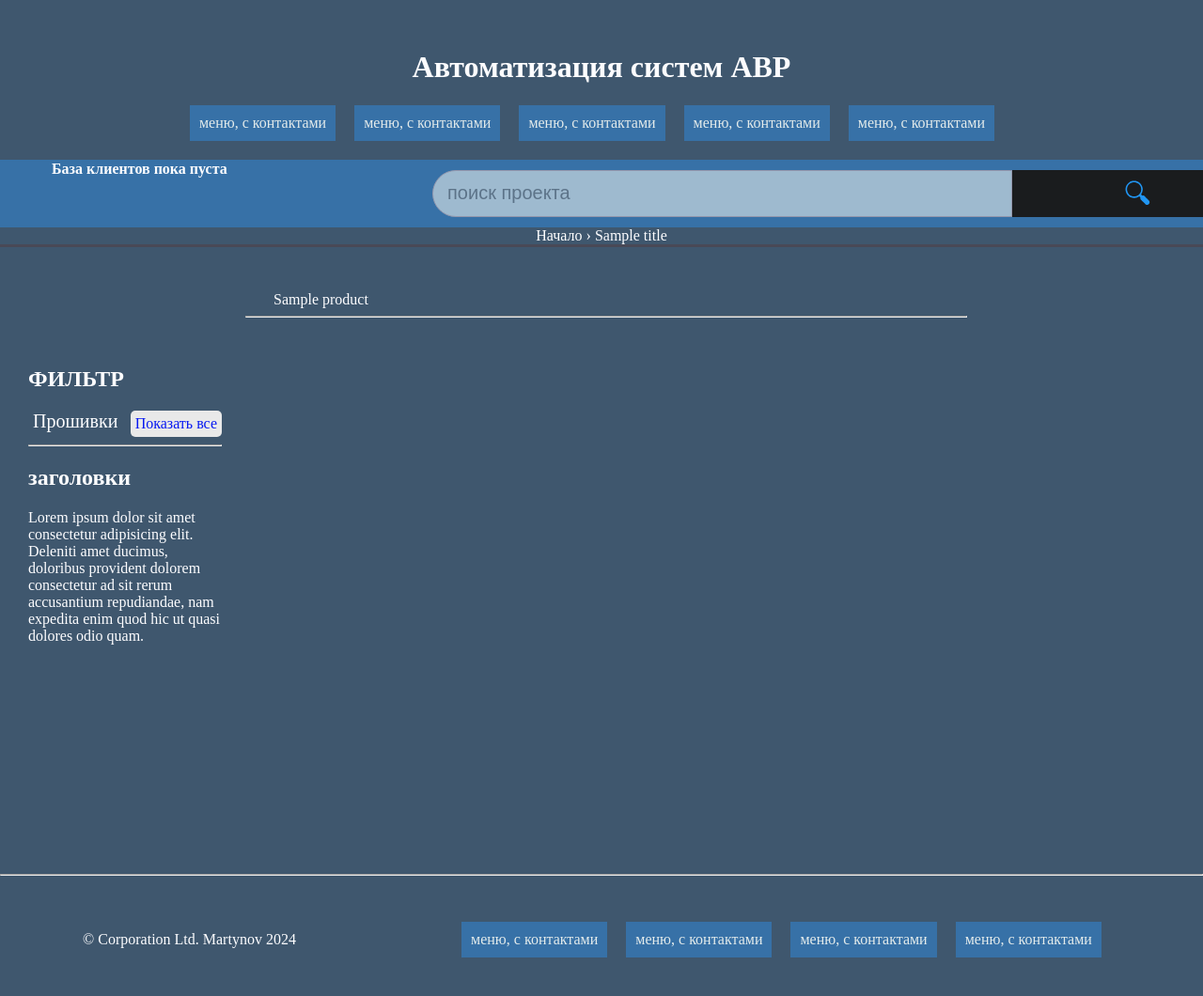
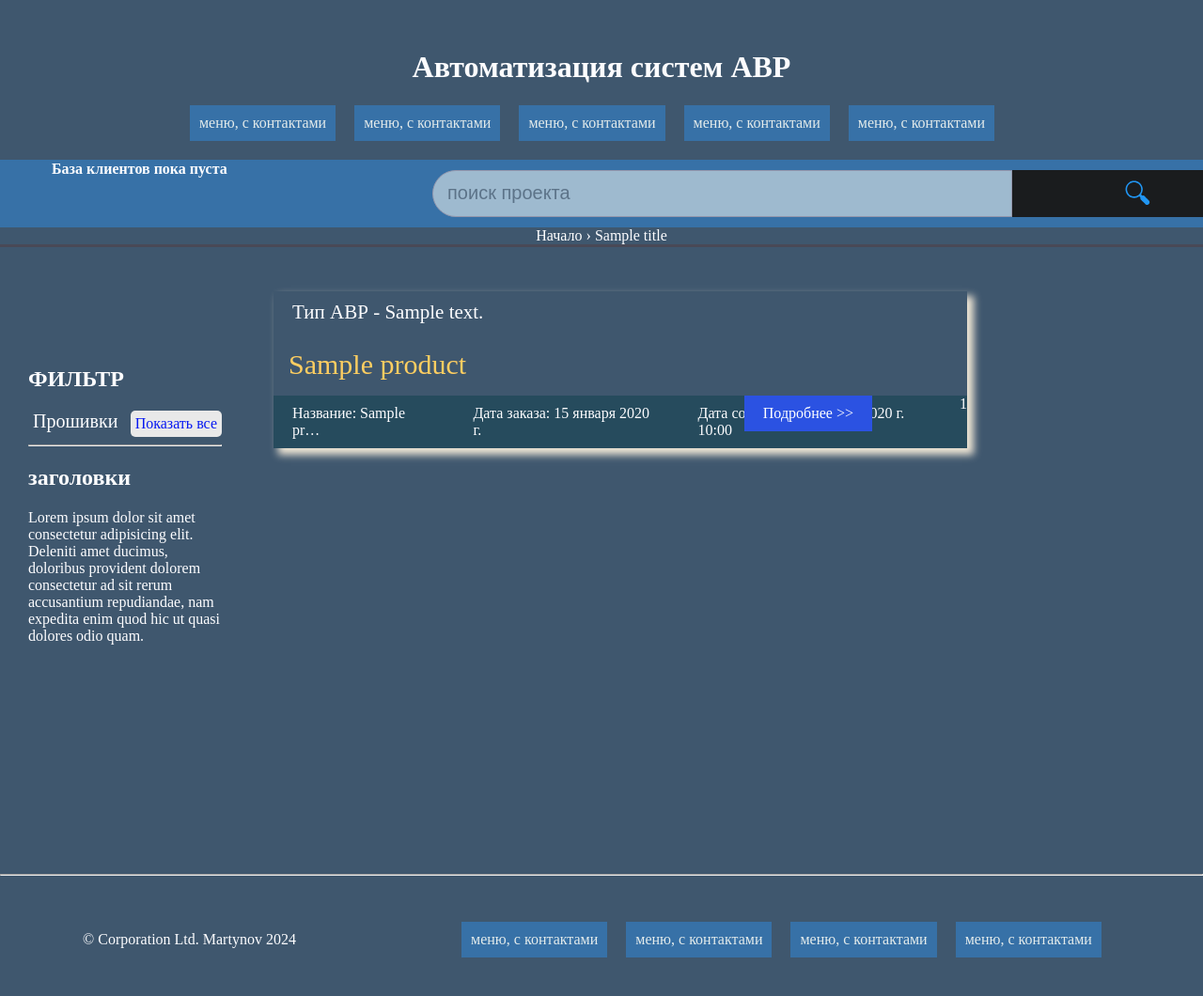
Before and after one commit to vikneo/Algorithm-for-AVR-systems, a Django app: template system_avr/templates/product/product_list.html in a window 1280 px wide; the page is wider, and only the part inside the window is pictured. Shown: that part at 94% size. Run offline with Django 5.2, Linux system fonts and the light colour scheme; tables that the repository leaves empty hold one stand-in row (values such as "Sample post"); the template is opened without the code that fills it: values that come from a table or form of the project are taken from there, most other values are stand-ins (such as "Sample title", 1, 10 or a date in 2020); parts of the project's set-up code (start-up, migrations or seed data) failed here and were passed over; some web fonts are replaced.

Commit message:
update template product_list

```diff
--- a/system_avr/templates/product/product_list.html
+++ b/system_avr/templates/product/product_list.html
@@ -3,15 +3,44 @@
 
 {% block content %}
 {% block title %} <title>{{ title }}</title> {% endblock %}
+<!-- <marquee direction="right"><img src="../../static/assests/icon/Qw5v.gif" /></marquee> -->
+
 <div class="center-sidebar">
+    {% if products %}
     <div class="flex section">
         {% for product in products %}
-            {{ product }}
+        <div class="section-box">
+            <div class="product-description">
+                <span>Тип АВР - </span>{{ product.descriiption }}
+            </div>
+            <div class="product-title">
+                {{ product.name }}
+            </div>
+            <div class="flex box-short-detail">
+                <div class="product-name">
+                    <span class="span">Название: </span> {{ product.name|truncatechars:10 }}
+                </div>
+                <div class="product-created">
+                    <span class="span">Дата заказа: </span> {{ product.date_order }}
+                </div>
+                <div class="product-ready">
+                    <span class="span">Дата создания: </span>{{ product.created_at }}
+                </div>
+                <div class="product-link">
+                    <a href="{% url 'product:product_detail' product.slug %}">Подробнее >></a>
+                </div>
+                {{ page }}
+            </div>
+        </div>
         {% endfor %}
     </div>
-    <hr>
-    <div style="background-color: aliceblue;">
-        <!-- <marquee direction="right"><img src="../../static/assests/icon/Qw5v.gif" /></marquee> -->
+    {% else %}
+    <div class="flex block-else-product">
+        <h2 class="flex justify-for-else">Данных о <b>"{{ subject }}"</b> пока нет!</h2>
+        <div class="flex img-tumbleweed">
+            <img src="{% static 'assests/img/ShadyFaithfulFishingcat-size_restricted.gif' %}" alt="">
+        </div>
     </div>
+    {% endif %}
 </div>
 {% endblock %}
```
